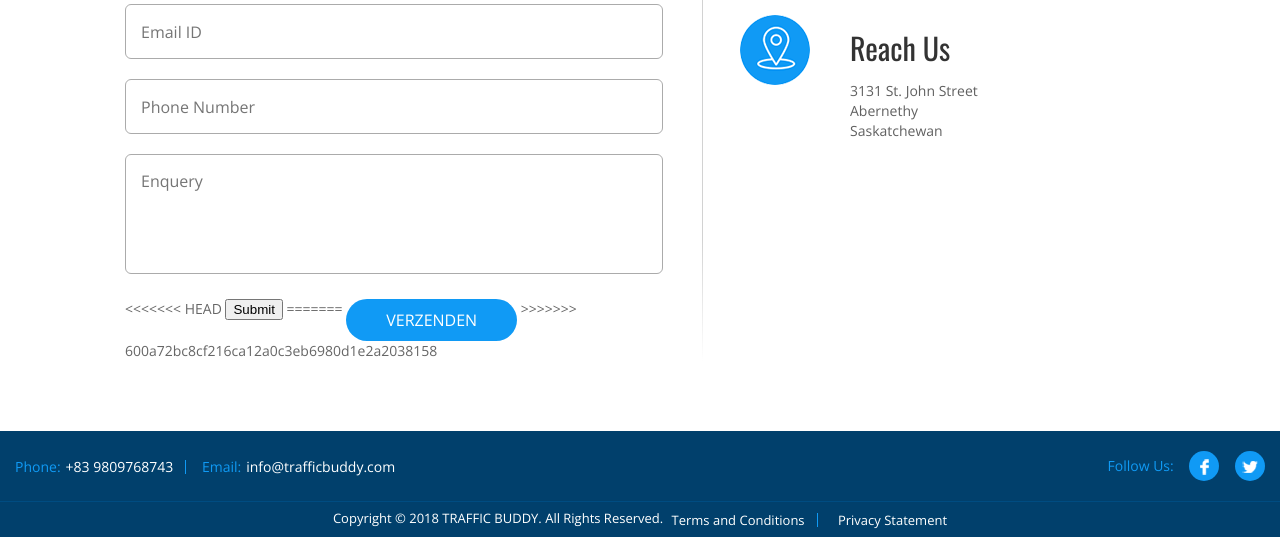
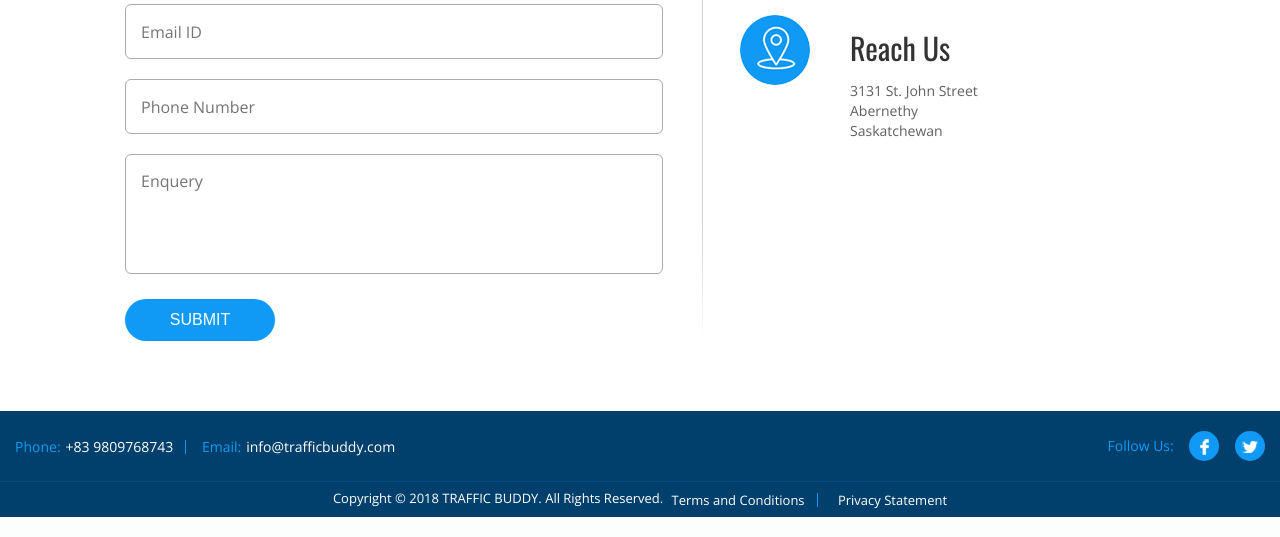
Before and after one commit to yaju1234/trafficbuddy, a PHP site: page /buddy/contact.php in a window 1280 px wide. Shown: the part 718-1255 px from the top of the page. Run offline with PHP 8.4, Linux system fonts and the light colour scheme.

Commit message:
stylesheet

```diff
--- a/assets/css/style.css
+++ b/assets/css/style.css
@@ -218,8 +218,8 @@ ul.contact-list li textareainput:-ms-input-placeholder { color:#808080; opacity:
 ul.contact-list li textareainput::-webkit-input-placeholder { color: #808080; opacity: 1; }
 ul.contact-list li textareainput:-moz-placeholder { color: #808080; opacity: 1; }
 ul.contact-list li textareainput::-moz-placeholder { color: #808080; opacity: 1; }
-ul.contact-list li input[type="button"] { background-color: #109af5; border: none; font-size: 16px; line-height: 22px; color: #fff; font-weight: 400; text-transform: uppercase; padding: 10px 40px; border-radius: 30px; min-width: 150px; display: inline-block; vertical-align: top; }
-ul.contact-list li input[type="button"]:hover { background-color: #01406c; color: #fff; }
+ul.contact-list li button { background-color: #109af5; border: none; font-size: 16px; line-height: 22px; color: #fff; font-weight: 400; text-transform: uppercase; padding: 10px 40px; border-radius: 30px; min-width: 150px; display: inline-block; vertical-align: top; }
+ul.contact-list li button:hover { background-color: #01406c; color: #fff; }
 .contact .send-message:after { content: ""; position: absolute; right: 0px; top: 0px; height: 100%; width: 1px;
 	background: -moz-linear-gradient(270deg, rgba(255, 255, 255, 1) 0%, rgba(210, 210, 210, 1) 18%, rgba(210, 210, 210, 1) 76%, rgba(255, 255, 255, 1) 100%);
 	background: -webkit-gradient(linear, left top, left bottom, color-stop(0%, rgba(255, 255, 255, 1)), color-stop(18%, rgba(210, 210, 210, 1)), color-stop(76%, rgba(210, 210, 210, 1)), color-stop(100%, rgba(255, 255, 255, 1)));
--- a/contact.php
+++ b/contact.php
@@ -28,12 +28,7 @@
 							<textarea name="" id="description" cols="30" rows="10" placeholder="Enquery" required></textarea>
 						</li>
 						<li class="scrollimation fade-right d4">
-<<<<<<< HEAD
 						<button id="btn">Submit</button>
-
-=======
-							<input type="button" name="" id="" value="Verzenden">
->>>>>>> 600a72bc8cf216ca12a0c3eb6980d1e2a2038158
 						</li>
 					</ul>
 				</div>
```
